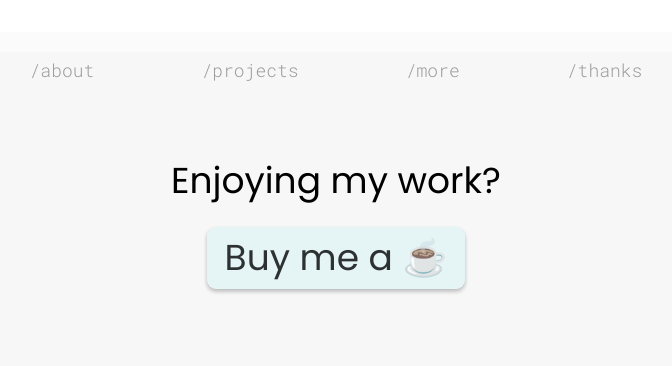
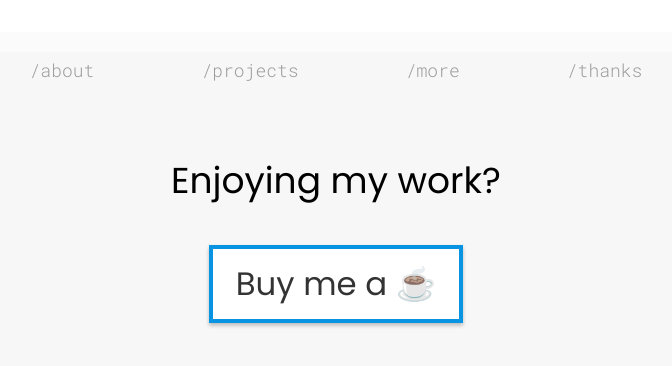
Before and after one commit to syntax-punk/syntaxpunkdotcom, a Next.js app: page /thanks in a window 1280 px wide. Shown: the top 366 px of the page, without its empty margins (304-976 px from the left). Built offline with nearby package versions, Linux system fonts and the light colour scheme.

Commit message:
Button got a bit of a new style

```diff
--- a/components/sponsors/sponsorsView.tsx
+++ b/components/sponsors/sponsorsView.tsx
@@ -41,21 +41,26 @@ const Banner = styled.div`
 
 const BuyMeACoffee = styled.a`
   display: inline-block;
-  margin-top: 1rem;
-  padding: 0.1rem 1rem;
-  font-size: 2rem;
+  margin-top: 2rem;
+  padding: 0.5rem 1.25rem;
+  font-size: 1.8rem;
   font-weight: 400;
   text-decoration: none;
   color: #000000cc;
-  background-color: #65e0eb1f;
-  border-radius: 0.5rem;
+  background-color: #ffffff;
+  border: 4px solid #0894e2;
+  /* background-color: #65e0eb1f; */
   box-shadow: 0px 3px 4px 0px rgba(0, 0, 0, 0.12), 0px 2px 4px 0px rgba(0, 0, 0, 0.14);
 
   &:hover {
     color: #000000;
     text-decoration: none;
-    border: 2px groove #a9a9a94c;
     box-shadow: none;
+  }
+
+  &:active {
+    border: 4px solid #a9a9a94c;
+    background-color: #eef7fb;
   }
 `
 
```
